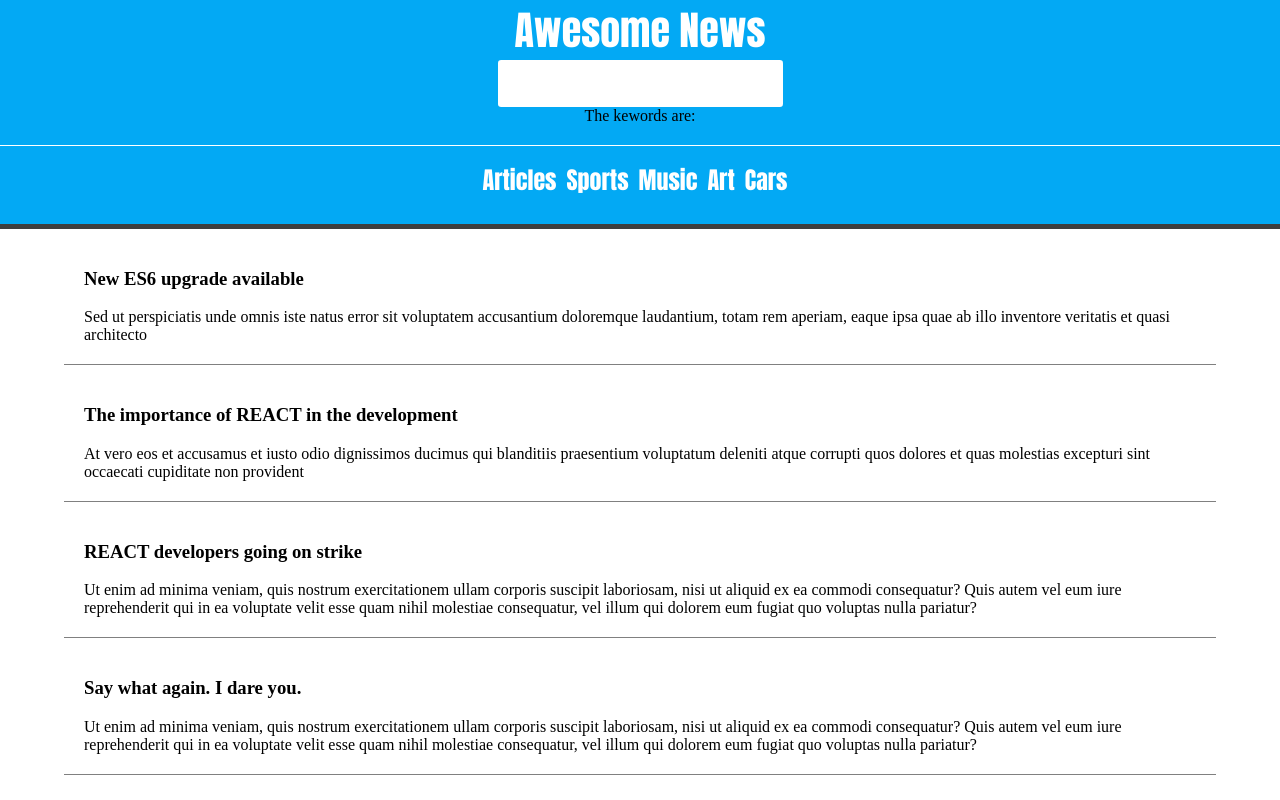
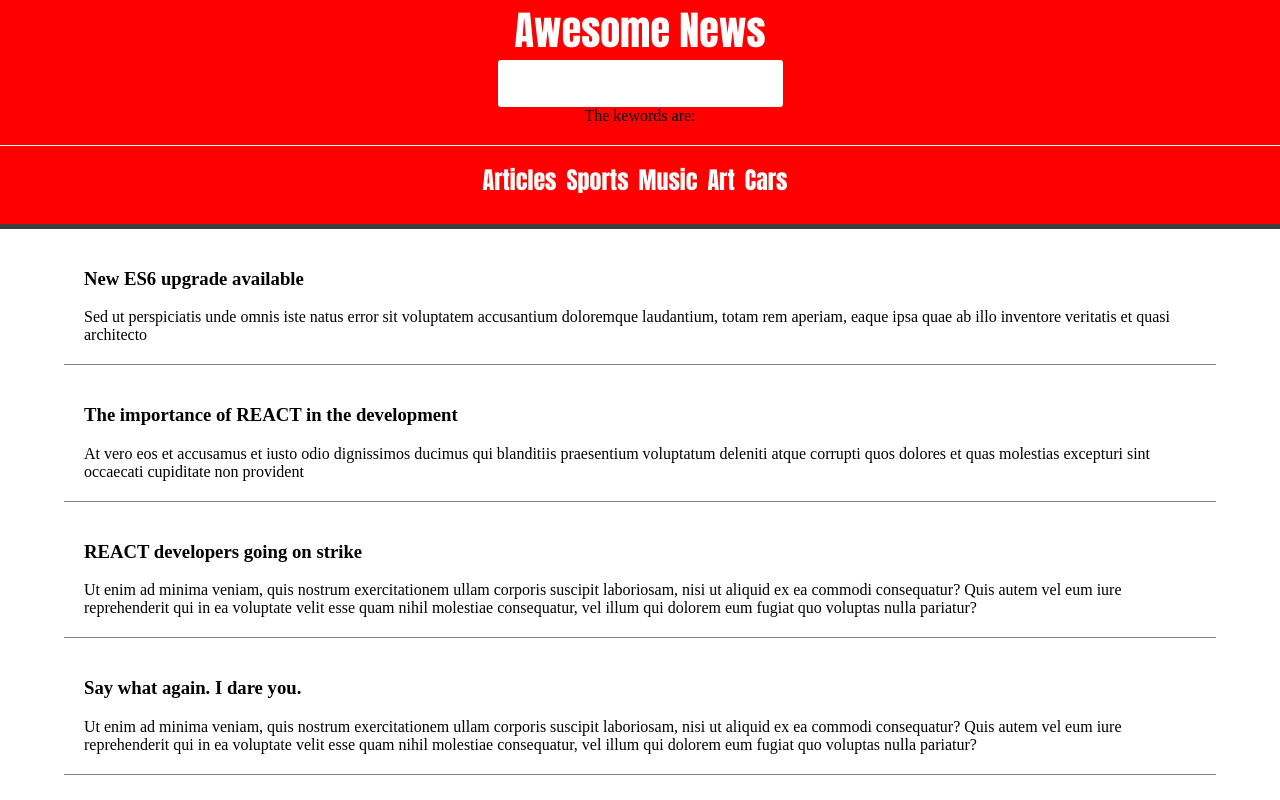
Before and after one commit to ferlobo1985/UDMY-REACT19-Basics-v2, a React (Vite) app: page / in a window 1280 px wide. Built offline with nearby package versions, Linux system fonts and the light colour scheme.

Commit message:
18-Inline styling
18-Inline styling

```diff
--- a/src/components/header/header.jsx
+++ b/src/components/header/header.jsx
@@ -2,14 +2,17 @@ import Navigation from './nav';
 import { useState } from 'react';
 
 const Header = () => {
+    const [active,setActive] = useState('active');
     const [keywords,setKeywords] = useState('');
 
     const handleChange = (event) => {
+        const value = event.target.value === '' ? 'active' : 'not-active';
         setKeywords(event.target.value)
+        setActive(value)
     }
 
     return(
-        <header>
+        <header className={active}>
             <div className="logo"
             >Awesome News</div>
             <input
--- a/src/styles/styles.css
+++ b/src/styles/styles.css
@@ -73,3 +73,12 @@ nav {
     box-sizing: border-box;
     border-bottom:1px solid grey
  }
+
+
+ .active {
+    background: red;
+ }
+
+ .not-active {
+    background: green;
+ }
```
